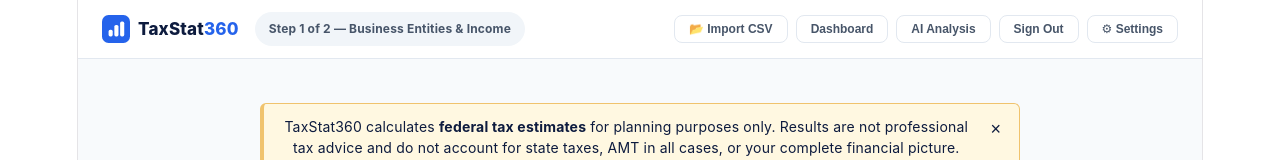
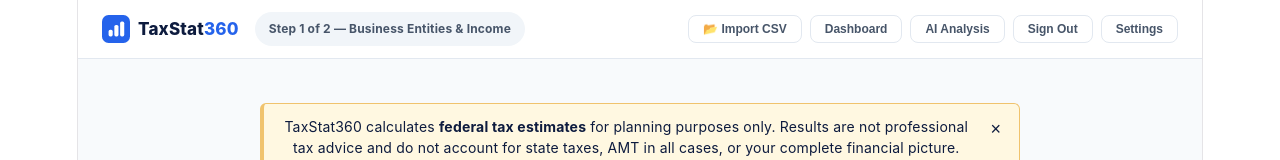
Before and after one commit to natashaverela-speckm/TaxStat360, a React (Vite) app: page /calculator in a window 1280 px wide. Shown: the top 160 px of the page. Built offline with nearby package versions, Linux system fonts and the light colour scheme; sample sign-in values are in the browser's storage.

Commit message:
Update CalculateTaxInner.jsx

```diff
--- a/src/CalculateTaxInner.jsx
+++ b/src/CalculateTaxInner.jsx
@@ -761,7 +761,7 @@ export default function CalculateTax() {
             <button onClick={()=>nav('/dashboard')} style={{ padding: '6px 14px', borderRadius: 8, border: '1px solid #E2E8F0', background: '#fff', fontSize: 12, fontWeight: 600, color: SL, cursor: 'pointer' }}>Dashboard</button>
             <button onClick={()=>nav('/ai-analysis')} style={{ padding: '6px 14px', borderRadius: 8, border: '1px solid #E2E8F0', background: '#fff', fontSize: 12, fontWeight: 600, color: SL, cursor: 'pointer' }}>AI Analysis</button>
             <button onClick={() => signOut(nav)} style={{ padding: '6px 14px', borderRadius: 8, border: '1px solid #E2E8F0', background: '#fff', fontSize: 12, fontWeight: 600, color: SL, cursor: 'pointer' }}>Sign Out</button>
-            <button onClick={()=>nav('/settings')} style={{ padding: '6px 14px', borderRadius: 8, border: '1px solid #E2E8F0', background: '#fff', fontSize: 12, fontWeight: 600, color: SL, cursor: 'pointer' }}>⚙ Settings</button>
+            <button onClick={()=>nav('/settings')} style={{ padding: '6px 14px', borderRadius: 8, border: '1px solid #E2E8F0', background: '#fff', fontSize: 12, fontWeight: 600, color: SL, cursor: 'pointer' }}>Settings</button>
           </div>
         </div>
 
```
